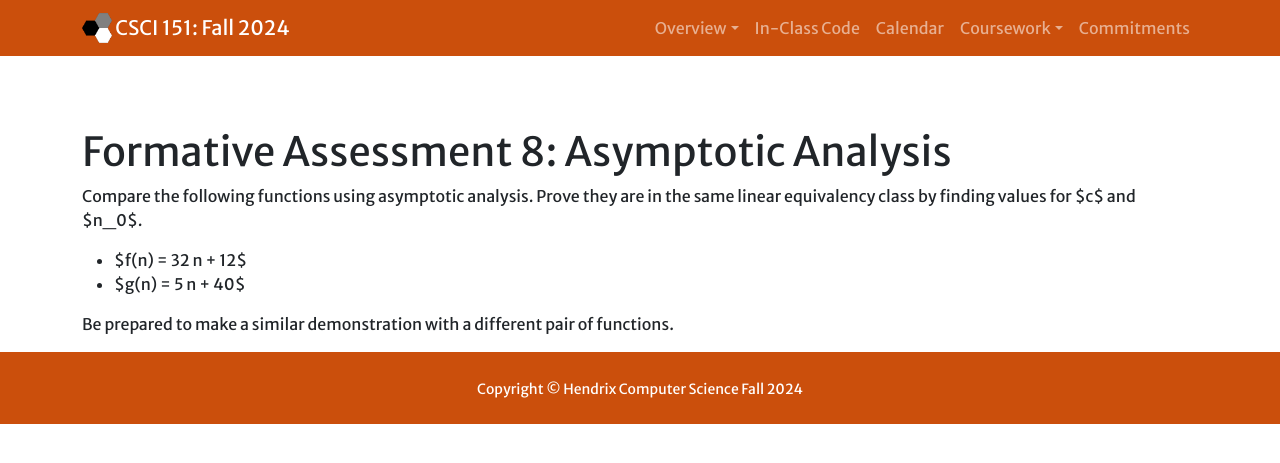
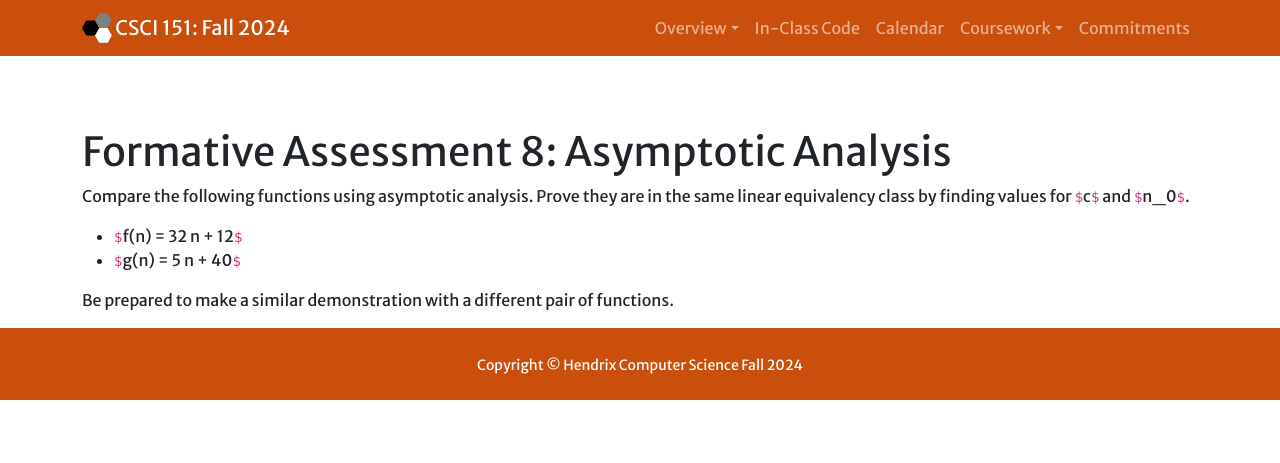
Before and after one commit to Hendrix-CS/csci151, a Jekyll site: the page built from homework/bigo.md, in a window 1280 px wide. Shown: the top 463 px of the page. Built offline with Jekyll 4.4.1, drawn with Linux system fonts in a browser that asks for light colours; nearby versions of some CDN libraries.

Commit message:
Trying the backtick math

```diff
--- a/homework/bigo.md
+++ b/homework/bigo.md
@@ -6,9 +6,9 @@ worktitle: Asymptotic Analysis
 ---
 
 Compare the following functions using asymptotic analysis. Prove they are
-in the same linear equivalency class by finding values for $c$ and $n_0$.
+in the same linear equivalency class by finding values for `$`c`$` and `$`n_0`$`.
 
-* $f(n) = 32 n + 12$
-* $g(n) = 5 n + 40$
+* `$`f(n) = 32 n + 12`$`
+* `$`g(n) = 5 n + 40`$`
 
 Be prepared to make a similar demonstration with a different pair of functions.
```
